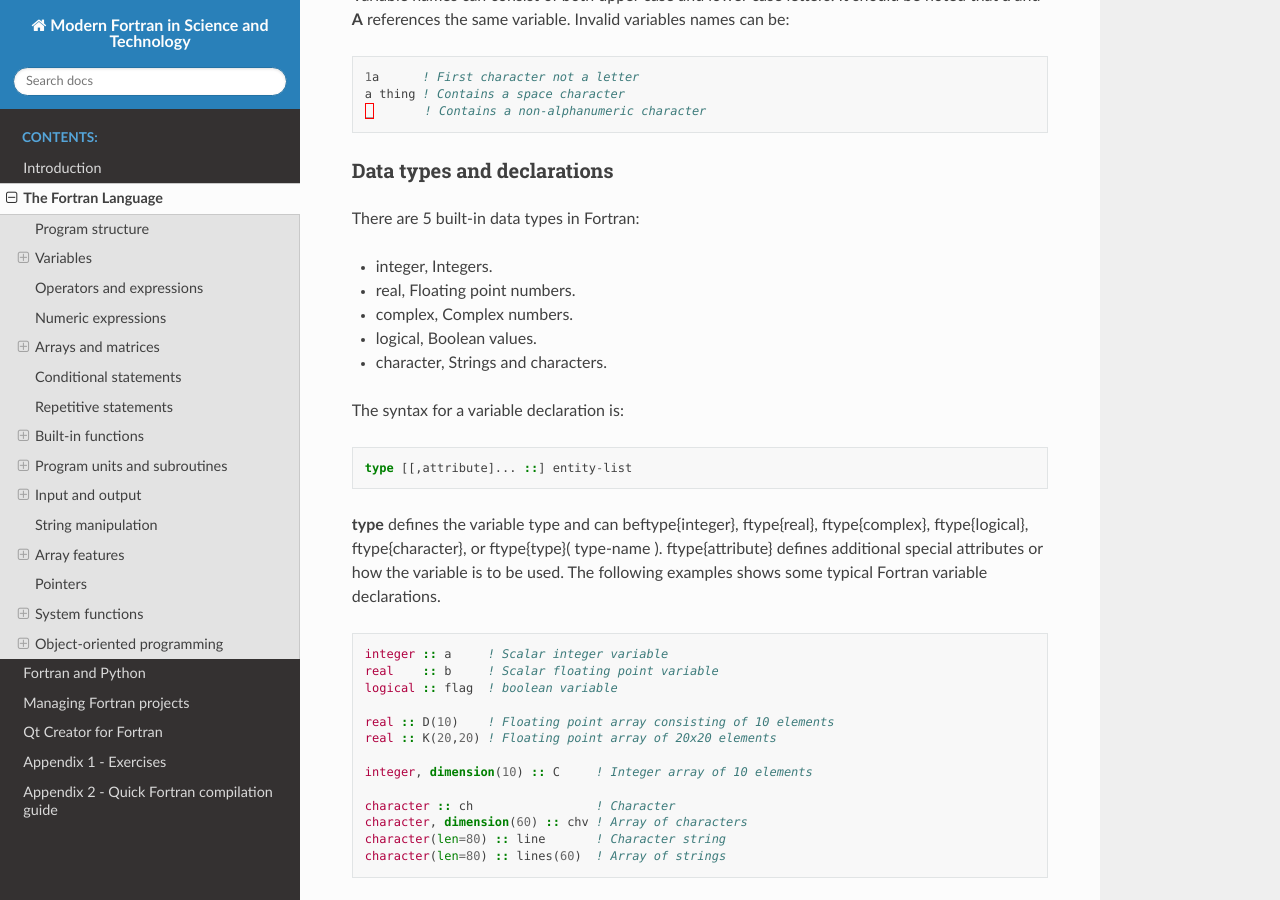
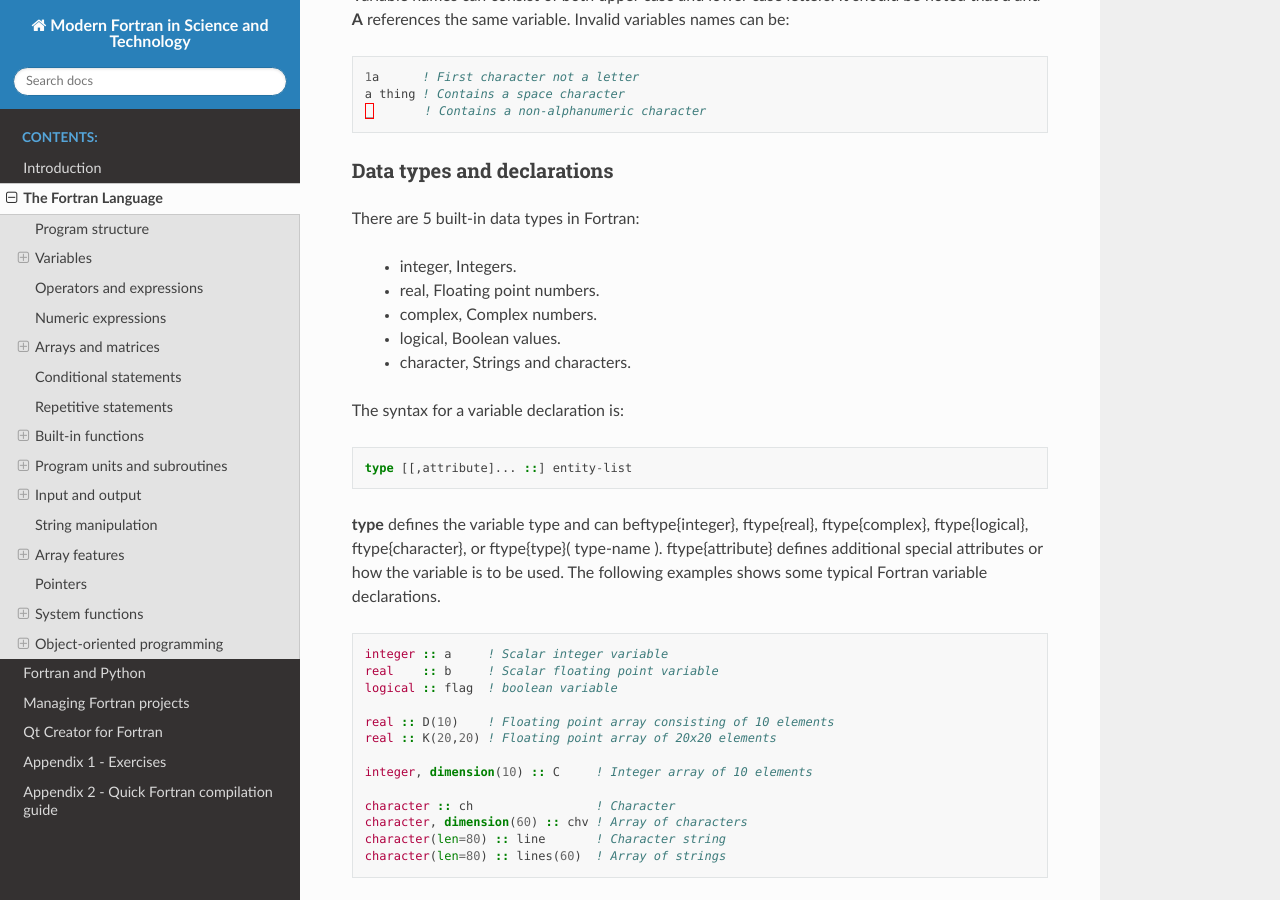
Before and after one commit to jonaslindemann/modern_fortran_book, a Sphinx documentation site: the page built from docs/source/chapter_fortran.rst, in a window 1280 px wide and 900 px high, scrolled down 2150 px. Built offline with Sphinx 7.4.7 and the Read the Docs theme 2.0.0, drawn with Linux system fonts in a browser that asks for light colours.

Commit message:
List fix

```diff
--- a/docs/source/chapter_fortran.rst
+++ b/docs/source/chapter_fortran.rst
@@ -72,11 +72,11 @@ Data types and declarations
 
 There are 5 built-in data types in Fortran:
 
-* integer, Integers.
-* real, Floating point numbers.
-* complex, Complex numbers.
-* logical, Boolean values.
-* character, Strings and characters.
+ * integer, Integers.
+ * real, Floating point numbers.
+ * complex, Complex numbers.
+ * logical, Boolean values.
+ * character, Strings and characters.
 
 The syntax for a variable declaration is:
 
@@ -316,8 +316,8 @@ The following arithmetic operators are defined in Fortran:
 
 Parenthesis are used to specify the order of different operators. If no parenthesis are given in an expression operators are evaluated in the following order:
 
-1. Operations with **
-1. Operations with * or /
+1. Operations with \*\*
+1. Operations with \* or /
 1. Operations with + or --
 
 The following code illustrates operator precedence.
```
